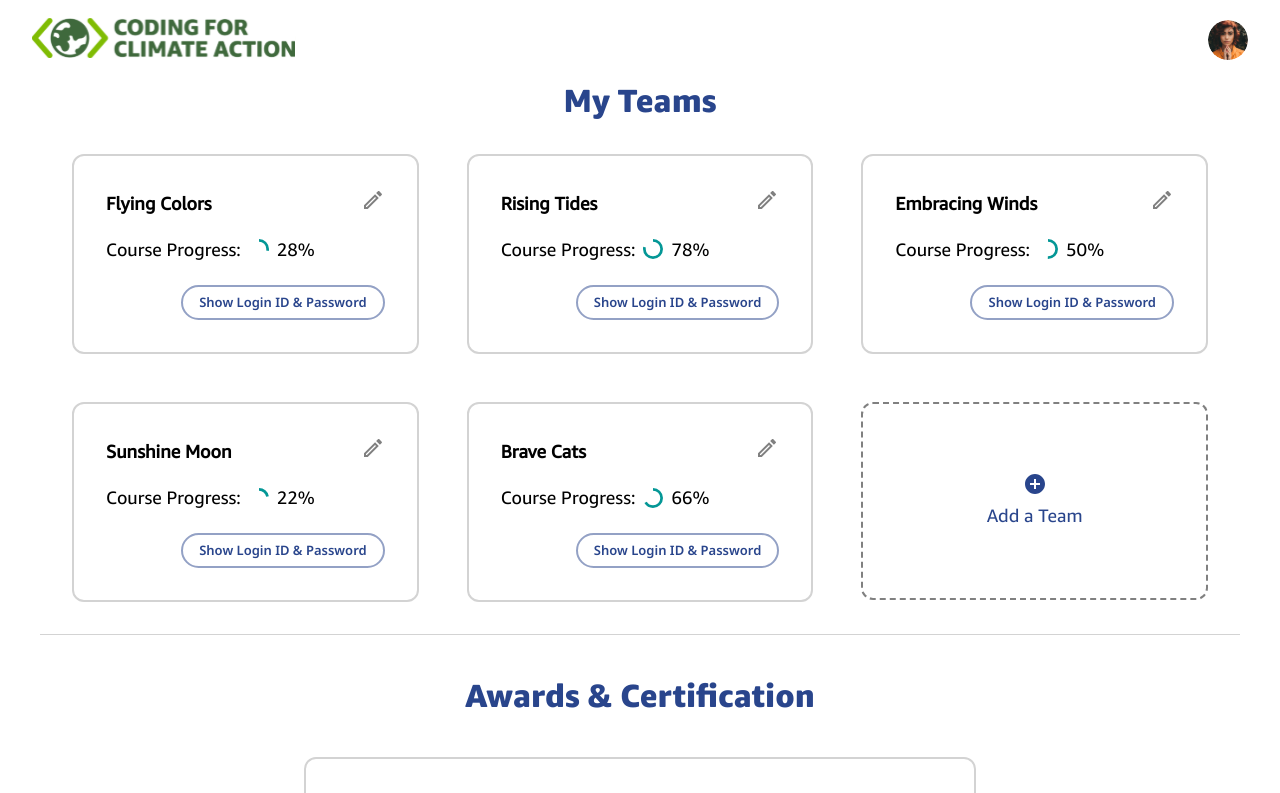
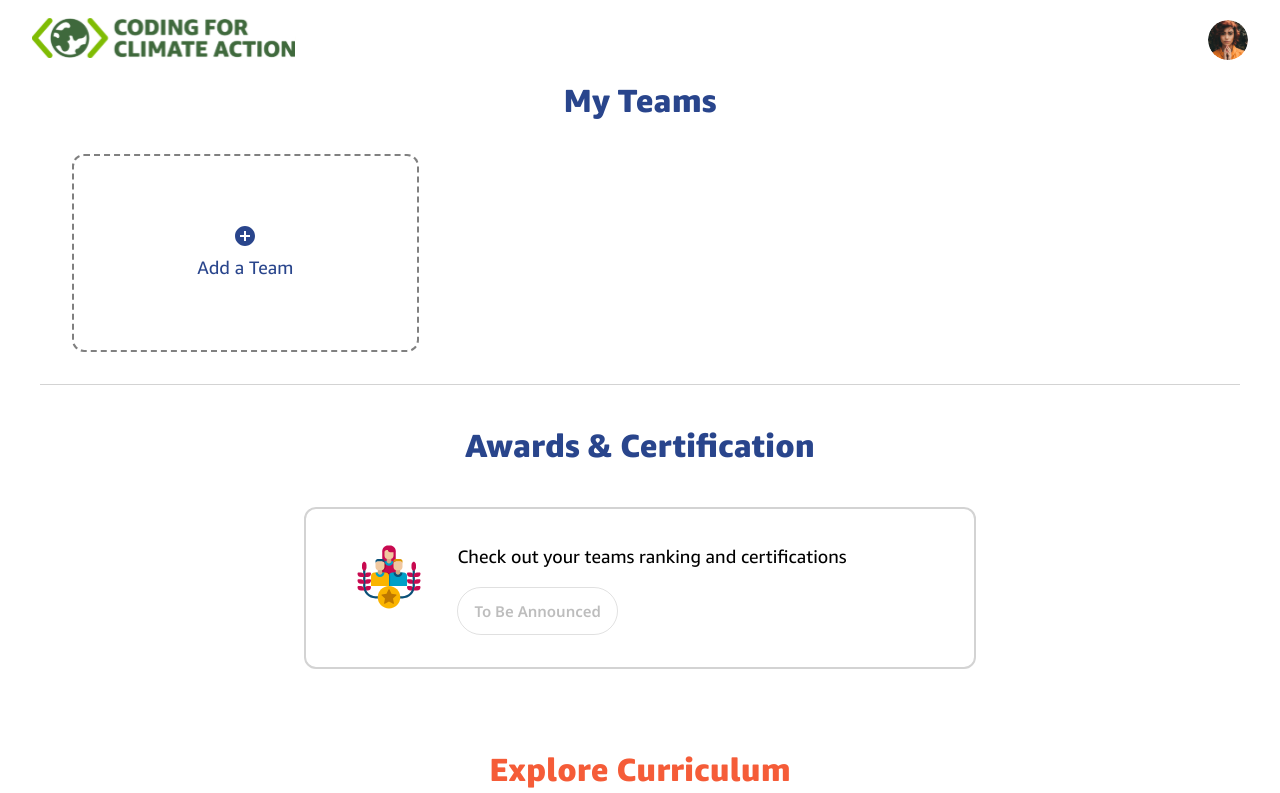
Before and after one commit to navgurukul/c4ca, a Next.js app: page /teacher in a window 1280 px wide. Shown: the top 793 px of the page. Built offline with nearby package versions, Linux system fonts and the light colour scheme; a web font is replaced by a local one.

Commit message:
api integrated till teacher dashboard

```diff
--- a/components/forms/ProfileForm.jsx
+++ b/components/forms/ProfileForm.jsx
@@ -106,7 +106,8 @@ const ProfileForm = () => {
       }
     )
       .then((response) => {
-        localStorage.setItem("userData", JSON.stringify(response.data));
+        console.log(response);
+        localStorage.setItem("teacherData", JSON.stringify(response.data));
 
         router.push("/teacher");
       })
--- a/pages/teacher/index.js
+++ b/pages/teacher/index.js
@@ -19,8 +19,9 @@ import {
   Typography,
   useMediaQuery,
 } from "@mui/material";
-import { useState } from "react";
+import { useEffect, useState } from "react";
 import { useRouter } from "next/router";
+import Axios from "axios";
 
 const TeacherDashboard = () => {
   const router = useRouter();
@@ -29,51 +30,29 @@ const TeacherDashboard = () => {
   //   router.push("/teacher/add-team")
   // }
   const isMobile = useMediaQuery("(max-width:" + breakpoints.values.sm + "px)");
-  const teams = [
-    {
-      id: 23,
-      name: "Flying Colors",
-      course_progress: 28,
-      user_id: "pratikdeshmukh2004",
-      password: "Hello@1234",
-    },
-    {
-      id: 24,
-      name: "Rising Tides",
-      course_progress: 78,
-      user_id: "unknown234",
-      password: "Me@1234",
-    },,
-    {
-      id: 25,
-      name: "Embracing Winds",
-      course_progress: 50,
-      user_id: "unknown234",
-      password: "Me@1234",
-    },
-    {
-      id: 26,
-      name: "Sunshine Moon",
-      course_progress: 22,
-      user_id: "unknown234",
-      password: "Me@1234",
-    },
-    {
-      id: 27,
-      name: "Brave Cats",
-      course_progress: 66,
-      user_id: "unknown234",
-      password: "Me@1234",
-    }
-  ];
+  const [teams, setTeams] = useState([]);
   const [openDialog, setOpenDialog] = useState(false);
 
-  // Function to open the dialog
   const handleOpenDialog = () => {
     setOpenDialog(true);
   };
 
-  // Function to close the dialog
+  useEffect(() => {
+    const authToken = JSON.parse(localStorage.getItem("AUTH"));
+    const teacherData = JSON.parse(localStorage.getItem("teacherData"));
+    const teacherId = teacherData?.[0].id;
+
+    if(teacherId && authToken){
+      Axios.get(`https://merd-api.merakilearn.org/c4ca/teams/${teacherId}`, {
+      headers: {
+        Authorization: `Bearer ${authToken.token}`,
+      },
+    }).then((response) => {
+      setTeams(response.data);
+    });
+    }
+  }, []);
+
   const handleCloseDialog = () => {
     setOpenDialog(false);
   };
@@ -95,7 +74,7 @@ const TeacherDashboard = () => {
           spacing={isMobile ? 4 : 6}
         >
           {teams.map((team) => (
-            <Grid item md={4} sm={6} xs={12}>
+            <Grid item md={4} sm={6} xs={12} key={team.id}>
               <Box
                 sx={{
                   width: "100%",
@@ -109,7 +88,7 @@ const TeacherDashboard = () => {
               >
                 <Box sx={{ display: "flex", justifyContent: "space-between" }}>
                   <Typography variant="subtitle1" color="dark">
-                    {team.name}
+                    {team.team_name}
                   </Typography>
                   <EditOutlined style={{ color: "gray" }} />
                 </Box>
@@ -133,7 +112,7 @@ const TeacherDashboard = () => {
                   />{" "}
                   <Typography>{team.course_progress}%</Typography>
                 </Box>
-                { showLoginDetails[team.id] &&
+                {showLoginDetails[team.id] && (
                   <div>
                     <Box
                       sx={{
@@ -150,7 +129,7 @@ const TeacherDashboard = () => {
                         sx={{ fontSize: 15 }}
                         onClick={() =>
                           navigator.clipboard.writeText(
-                            `User ID: ${team.user_id}\nPassword: ${team.password}}`
+                            `User ID: ${team.login_id}\nPassword: ${team.password}}`
                           )
                         }
                         variant="text"
@@ -168,7 +147,7 @@ const TeacherDashboard = () => {
                     >
                       <img src="/assets/icon-id.svg" alt="" />
                       <Typography variant="body2" color="dark">
-                        User ID: {team.user_id}
+                        User ID: {team.login_id}
                       </Typography>
                     </Box>
                     <Box
@@ -185,7 +164,7 @@ const TeacherDashboard = () => {
                       </Typography>
                     </Box>
                   </div>
-                }
+                )}
 
                 <Button
                   onClick={() =>
@@ -237,16 +216,16 @@ const TeacherDashboard = () => {
 
         {/* Awards and Certifications... */}
       </Container>
-        <Dialog
+      <Dialog
         open={openDialog}
         onClose={handleCloseDialog}
         maxWidth="sm"
         fullWidth
-        >
+      >
         <DialogContent>
           <Team onClose={handleCloseDialog} />
         </DialogContent>
-        </Dialog>
+      </Dialog>
 
       <Container maxWidth="lg" sx={{ padding: 5 }} disableGutters>
         <Typography variant="h5" color="primary">
```
